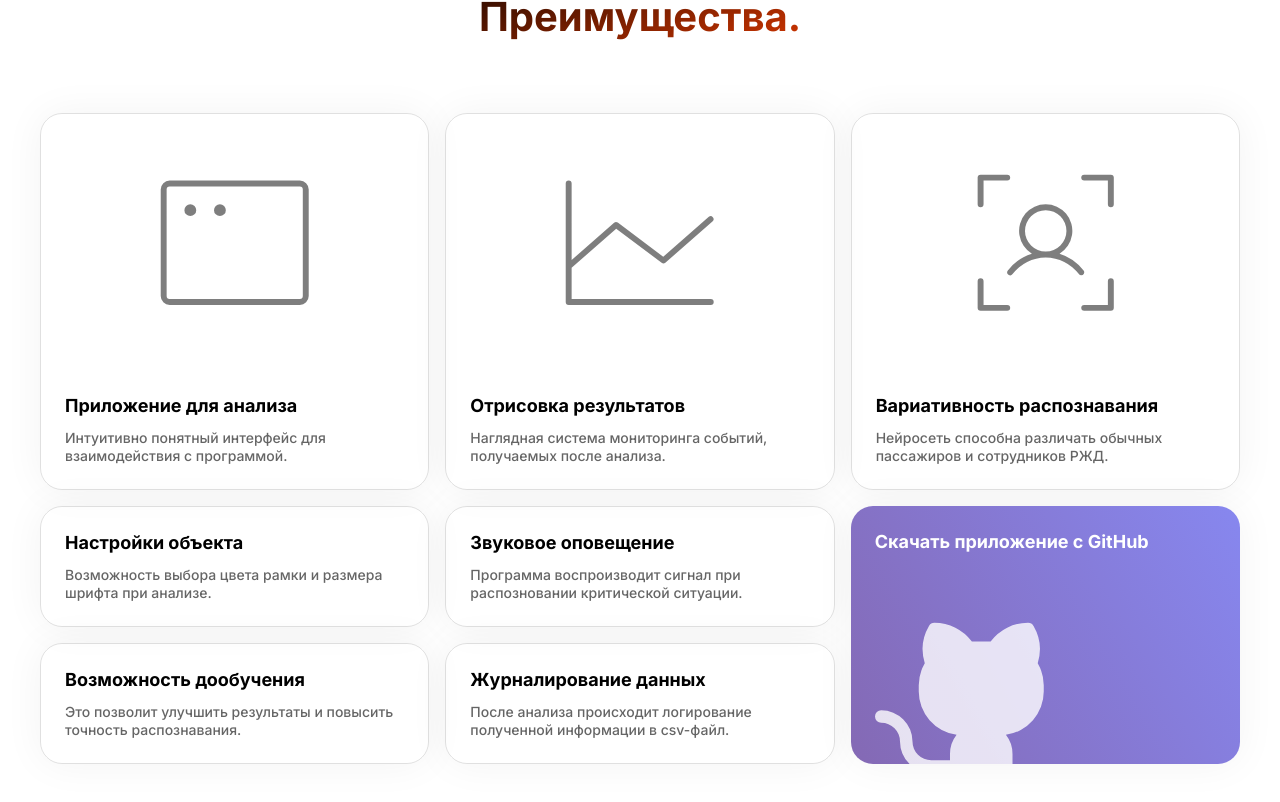
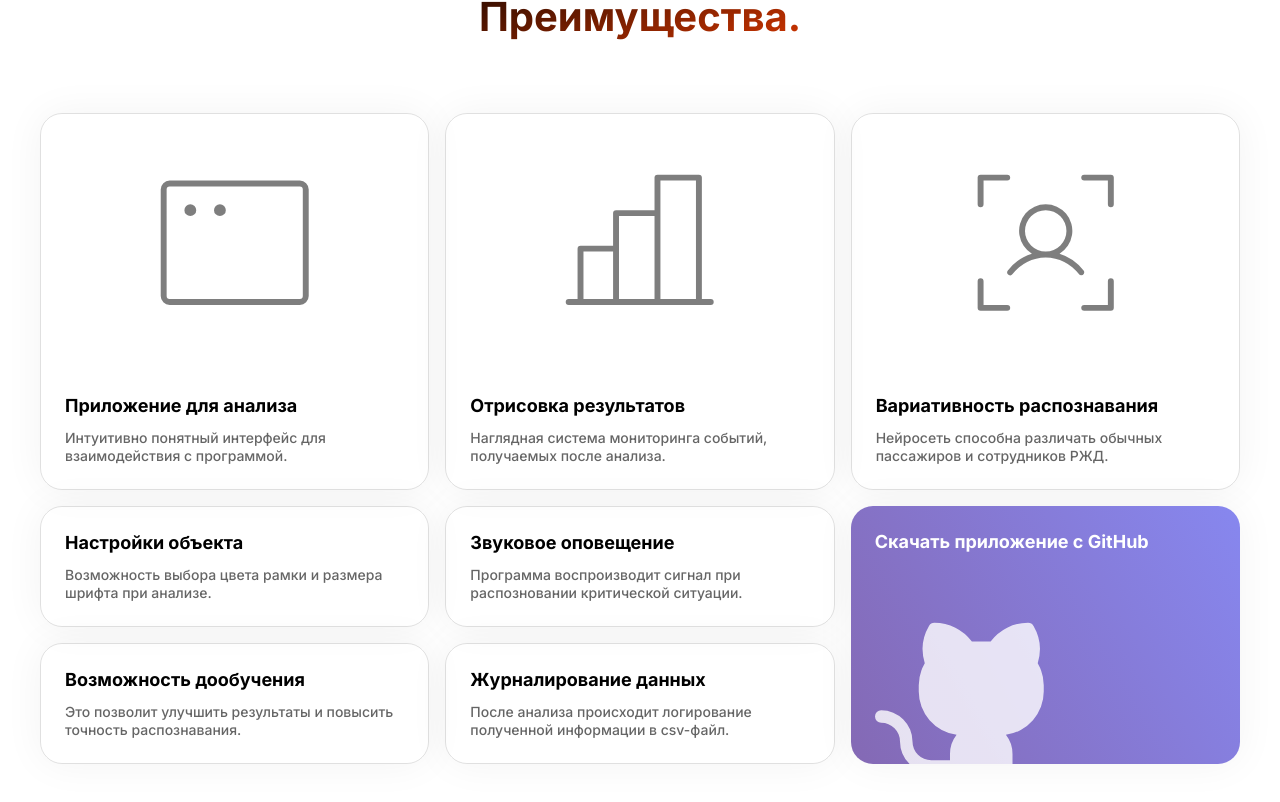
Before and after one commit to mikhailmogilnikov/ai-railway-scanner, a React (Create React App) app: page / in a window 1280 px wide. Shown: the part 854-1656 px from the top of the page. Built offline with nearby package versions, Linux system fonts and the light colour scheme.

Commit message:
fix: chart icon

```diff
--- a/src/components/home/AdvantageCard.jsx
+++ b/src/components/home/AdvantageCard.jsx
@@ -1,4 +1,4 @@
-import { AppWindow, ChartLine, UserFocus } from '@phosphor-icons/react'
+import { AppWindow, ChartBar, ChartLine, UserFocus } from '@phosphor-icons/react'
 
 
 const AdvantageCard = ({icon, name, desc}) => {
@@ -8,7 +8,7 @@ const AdvantageCard = ({icon, name, desc}) => {
 	} else if (icon === 'Paperclip') {
 		iconComponent = <UserFocus weight='thin' className='icon-card adv'/>
 	} else if (icon === 'Chartline') {
-		iconComponent = <ChartLine weight='thin' className='icon-card adv'/>
+		iconComponent = <ChartBar weight='thin' className='icon-card adv'/>
 	} else {
 		iconComponent = null
 	}
```
